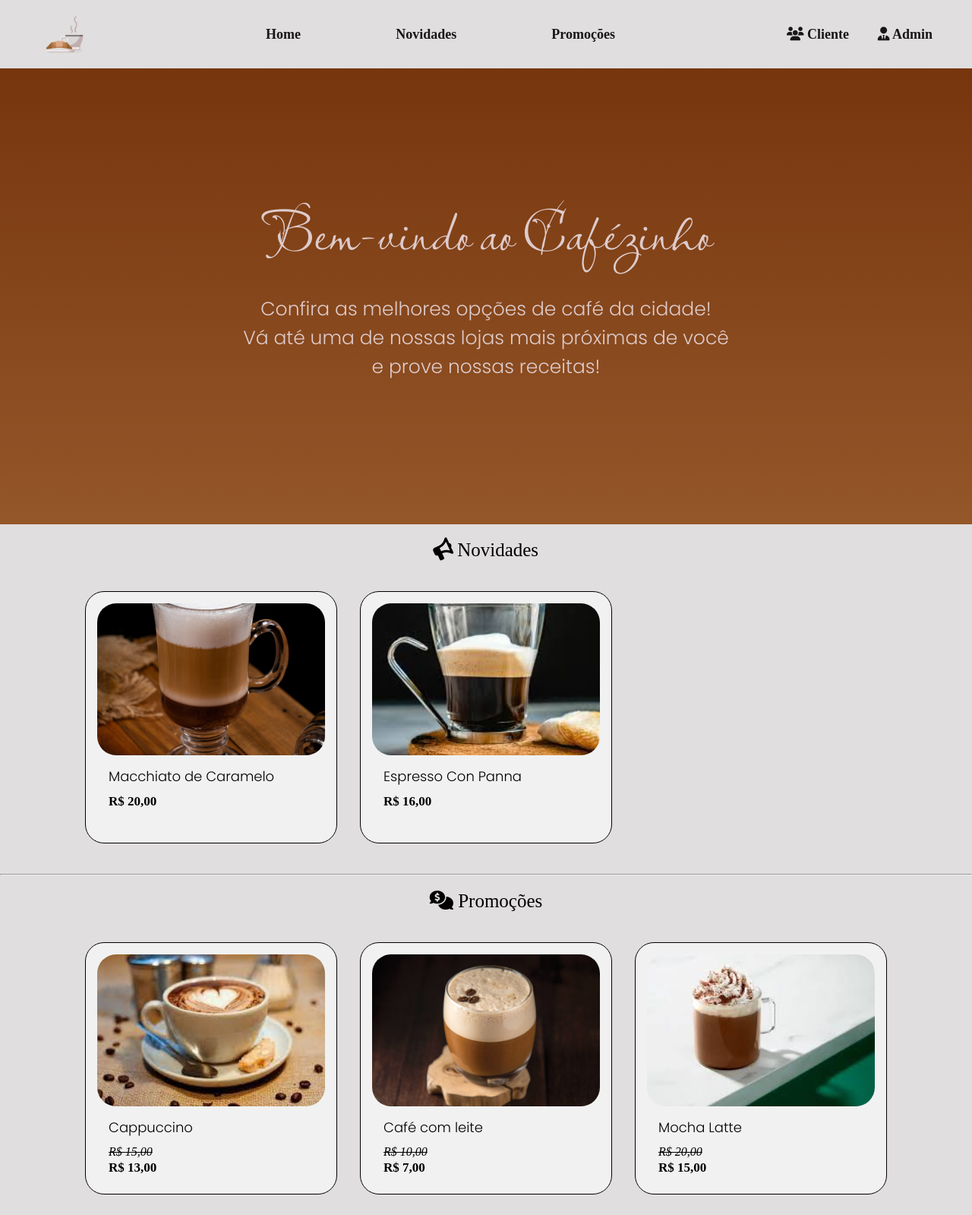
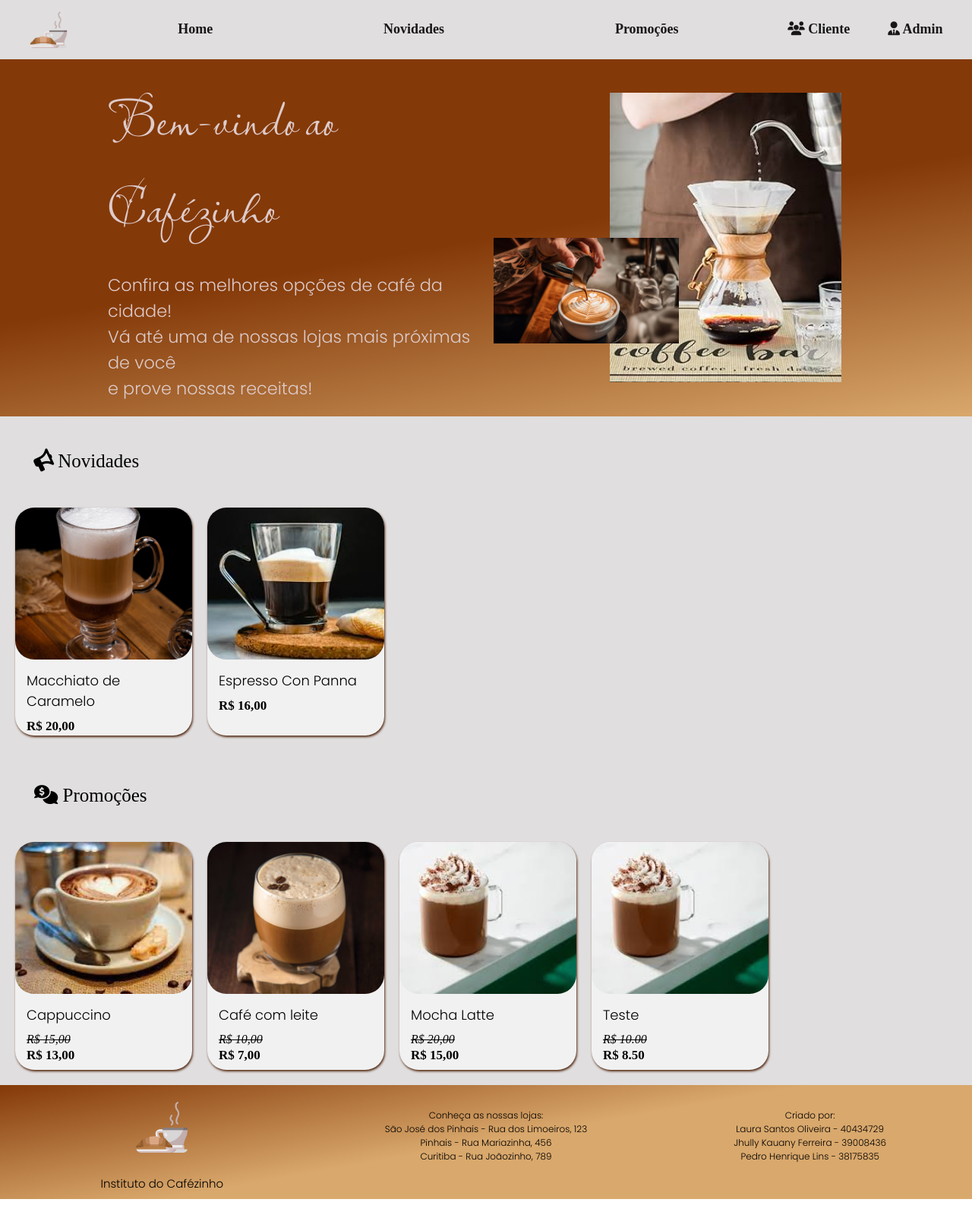
Before and after one commit to laura-stov/Cafeteria_DWB, a plain HTML site: page index.html in a window 1280 px wide. Shown: the top 1599 px of the page at 76% size. After the commit the page ends 1578 px from the top, so only its background shows below. Drawn offline with Linux system fonts and the light colour scheme; a web font is replaced by a local one.

Commit message:
Flexbox e Grid

```diff
--- a/admin/style.css
+++ b/admin/style.css
@@ -12,16 +12,10 @@ body{
 
 /* ALTEREI */
 header{
-    background-color: #f0eeee;
-    width:  100%;
-    height: 70px;
+    background-color: #e6dfdbe1;
     display: flex;
-    position: fixed;
     justify-content: space-between;
     border-bottom: 1px solid #d7d5d573;
-    z-index: 1000;
-    top: 0;
-    padding: 10px;
 }
 
 /* ALTEREI */
@@ -74,7 +68,7 @@ form {
 
 form label {
     display: inline-block;
-    width: calc(20% - 30px);
+    width: calc(20% - 25px);
     text-align: left;
     margin: 10px;
 }
@@ -137,11 +131,11 @@ table th, table td {
     padding: 8px;
     text-align: center;
     width: 30%;
-    background-color: #ffdfb9;
+    background-color: #fdedd9;
 }
 
 table th {
-    background-color: #733009;
+    background-color: #a04410d6;
     color: white;
 }
 
@@ -200,12 +194,12 @@ footer{
 }
 
 #pedidoProduto{
-    background-color: #fcede2;
-    padding-top: 100px;
+    background-color: #fbfbfb;
+    padding-top: 8px ;
 }
 
 #sugestaoMenu{
-    background-color: #fcede2;
+    background-color: #fbfbfb;
     padding-top: 5px;
 }
 
--- a/index.html
+++ b/index.html
@@ -2,19 +2,14 @@
 <html lang="pt-br">
 <head>
     <meta charset="UTF-8">
+    <link rel="stylesheet" href="style.css">
     <meta name="viewport" content="width=device-width, initial-scale=1.0">
-    <link rel="stylesheet" href="style.css">
-    <script src="https://kit.fontawesome.com/63c0865c2d.js" crossorigin="anonymous"></script>
-    <script src="./script.js" defer></script>
     <title>Home</title>
 </head>
 <body>
-    <div class="grid-container">
-        <header class="header">
-            <div id="container-logo">
-                <img class="logo" src="./img/cafe-da-manha.png" alt="LOGO">
-            </div>
+    <header>
         <nav>
+            <img id="logo" src="./img/cafe-da-manha.png" alt="LOGO">
             <ul id="container-opcoes">
                 <li><a href="#home">Home</a></li>
                 <li><a href="#novidades">Novidades</a></li>
@@ -26,67 +21,67 @@
             </ul>
         </nav>
     </header>
-        <main class="main">
-            <div id="home">
-                <div class="titulos">
+    <main>
+        <section id="home">
+            <div class="text-content">
                 <p class="titulo">Bem-vindo ao Cafézinho</p>
                 <p class="texto1">Confira as melhores opções de café da cidade! <br>
                     Vá até uma de nossas lojas mais próximas de você <br>e prove nossas receitas!</p>
             </div>
+            <div class="images">
                 <img class="img1" src="img/inicio4.jpg" alt="IMG">
                 <img class="img2" src="img/inicio5.jpg" alt="IMG2">
             </div>
+        </section>
 
-            <div id="novidades">
+
+        <section id="novidades">
             <p class="titulo-categorias"><i class="fa-solid fa-bullhorn fa-rotate-by" style="--fa-rotate-angle: 335deg;"></i> Novidades</p>
-                <div id="lista-itens">
-                    <div class="item">
-                        <img class="img-item-promocao" src="img/item3.jpg" alt="">
+
+            <ul class="lista-itens">
+                <li>
+                    <img src="img/item3.jpg" alt="">
                     <p class="nome-item">Macchiato de Caramelo</p>
                     <p class="preco-item">R$ 20,00</p>
-                    </div>
+                </li>
 
-                    <div class="item">
-                        <img class="img-item-promocao" src="img/item5.jpeg" alt="">
+                <li>
+                    <img src="img/item5.jpeg" alt="">
                     <p class="nome-item">Espresso Con Panna</p>
                     <p class="preco-item">R$ 16,00</p>
-                    </div>
-                </div>
-            </div>
-            <hr>
+                </li>
+            </ul>
+        </section>
 
-            <div id="promocoes">
+        <section id="promocoes">
             <p class="titulo-categorias"><i class="fa-solid fa-comments-dollar"></i> Promoções</p>
-                <div id="lista-itens">
-                    <div class="item">
-                        <img class="img-item-promocao" src="img/item1.jpeg" alt="">
+            <ul class="lista-itens">
+                <li>
+                    <img src="img/item1.jpeg" alt="">
                     <p class="nome-item">Cappuccino</p>
                     <p class="preco-desc">R$ 15,00</p>
                     <p class="preco-item">R$ 13,00</p>
-                    </div>
-
-                    <div class="item">
-                        <img class="img-item-promocao" src="img/item2.jpg" alt="">
+                </li>
+                <li>
+                    <img src="img/item2.jpg" alt="">
                     <p class="nome-item">Café com leite</p>
                     <p class="preco-desc">R$ 10,00</p>
                     <p class="preco-item">R$ 7,00</p>
-                    </div>
-
-                    <div class="item">
-                        <img class="img-item-promocao" src="img/item4.jpeg" alt="">
+                </li>
+                <li>
+                    <img src="img/item4.jpeg" alt="">
                     <p class="nome-item">Mocha Latte</p>
                     <p class="preco-desc">R$ 20,00</p>
                     <p class="preco-item">R$ 15,00</p>
-                    </div>
-
-                    <div class="item">
-                        <img class="img-item-promocao" src="img/item4.jpeg" alt="">
+                </li>
+                <li>
+                    <img src="img/item4.jpeg" alt="">
                     <p class="nome-item">Teste</p>
                     <p class="preco-desc">R$ 10.00</p>
                     <p class="preco-item">R$ 8.50</p>
-                    </div>
-                </div>
-            </div>
+                </li>
+            </ul>
+        </section>
     </main>
     <dialog id="loginAdmin">
         <form>
@@ -126,26 +121,24 @@
             <button type="submit" id="enviarCad">Enviar</button>
         </form>
     </dialog>
-
-        <footer class="footer">
-            <div class="logo-footer">
-                <img class="logo" src="./img/cafe-da-manha.png" alt="LOGO">
-                <p class="nome-footer">Instituto do Cafézinho</p>
-            </div>
-            <ul class="lista-footer">Conheça as nossas lojas:
+</body>
+<footer>
+    <img src="./img/cafe-da-manha.png" alt="LOGO">
+    <p>Instituto do Cafézinho</p>
+    <ul class="lista-lojas">Conheça as nossas lojas:
         <li>São José dos Pinhais - Rua dos Limoeiros, 123</li>
         <li>Pinhais - Rua Mariazinha, 456</li>
         <li>Curitiba - Rua Joãozinho, 789</li>
     </ul>
 
-            <ul class="lista-footer">Criado por:
+    <ul class="lista-criadores">Criado por:
         <li>Laura Santos Oliveira - 40434729</li>
         <li>Jhully Kauany Ferreira - 39008436</li>
         <li>Pedro Henrique Lins - 38175835</li>
     </ul>
 </footer>
-    </div>
 <script src="./loginAdmin.js"></script>
 <script src="./loginCliente.js"></script>
-</body>
+<script src="./script.js"></script>
+<script src="https://kit.fontawesome.com/63c0865c2d.js" crossorigin="anonymous"></script>
 </html>
--- a/style.css
+++ b/style.css
@@ -16,79 +16,164 @@
 *{
     padding: 0;
     margin: 0;
+    gap: 0;
 }
 
 body{
+    display: grid;
     overflow-x: hidden;
-    display: flex;
-    flex-direction: column;
-    background: linear-gradient(180deg, #733009, #D9A86C);
-    background-repeat: no-repeat;
     margin: 0;
+    grid-template-rows: repeat(3, auto)
+    "header main footer";
 }
 
 header{
     background-color: #e0dede;
-    height: 70px;
-    display: flex;
-    padding: 10px;
-    z-index: 3;
+    display: grid;
+    width: 100%;
+    align-items: center;
 }
 
-.logo{
-    height: 50px;
-    margin: 10px;
-    margin-left: 50px;
+
+nav{
+    display: grid;
+    margin: 1% 3%;
+    grid-template-columns: auto 1fr auto;
+    align-items: center;
+    gap: 10px;
+    box-sizing: border-box;
 }
 
-nav{
-    display: flex;
-    flex-wrap: wrap;
-    width: 100%;
-    height: 70px;
+#logo{
+    height: 50px;
+    margin: 1px;
 }
 
+#container-opcoes, #container-login {
+    display: flex;
+    gap: 50px;
+    list-style: none;
+    padding: 0;
+
+}
+#container-login{
+    justify-content: end;
+}
+#container-opcoes {
+    justify-content: space-around;
+    margin: 0 5%;
+}
 nav a{
-    line-height: 70px;
     font-size: 18px;
     text-decoration: none;
     color: rgb(24, 23, 23);
     font-weight: bold;
 }
-
 a:hover{
     color: #532a13;
     text-shadow: 0px 0.5px #532a13;
 }
 
-#container-opcoes, #container-login{
-    display: flex;
-    list-style: none;
-    justify-content: space-between;
-    height: 70px;
+main{
+    display: grid;
+    grid-template-rows: repeat(3, auto);
+
 }
 
-#container-opcoes{
-    width: 40%;
-    margin-left: 20%;
-    justify-content: space-between;
+#home{
+    display: grid;
+    gap: 20px;
+    padding: 20px;
+    grid-template-columns: 1fr 1fr;
+    align-items: center;
+    background: linear-gradient(170deg, #843908 50%, #D9A86C);
+    background-repeat: no-repeat;
+    width: auto;
 }
 
-#container-login{
-    width: 20%;
-    margin-right: 2%;
-    justify-content: space-around;
+
+.images{
+    display: grid;
+    position: relative;
+    justify-items: center;
 }
 
-#container-login:last-child{
-    margin-left: auto;
+.img1{
+    grid-area: 1 / 1;
+    width: 40%;
+    position: relative;
+    z-index: 1;
+    top: 50%;
+    right: 30%;
+}
+.img2{
+    grid-area: 1 / 1;
+    width: 50%;
+    height: auto;
 }
 
-.img-item-promocao{
+.text-content {
+    display: flex;
+    flex-direction: column;
+    gap: 20px;
+    margin-left: 20%;
+}
+
+.titulo{
+    font-family: 'LavishlyYours';
+    color: #ddcbcb;
+    font-size: 4.5em;
+    margin-bottom: 10px;
+}
+.texto1{
+    font-family: 'Poppins';
+    font-size: 1.4em;
+    color: #ddcbcb;
+}
+
+#novidades, #promocoes{
+    width: auto;
+    background-color: #e0dede;
+    padding: 20px;
+}
+
+#novidades ul, #promocoes ul{
+    display: grid;
+    max-width: 80%;
+    grid-template-columns: repeat(2, 20%);
+    gap: 2%;
+    list-style: none;
+    padding: 0;
+}
+
+#promocoes ul{
+    grid-template-columns: repeat(4, 20%);
+}
+
+.titulo-categorias{
+    height: 75px;
+    font-family: 'Playfair';
+    font-size: 25px;
+    margin-top: 25px;
+    margin-left: 25px;
+    font-weight: 500;
+}
+
+#novidades img, #promocoes img{
+    height: calc(100% - 100px);
+    width: 100%;
+    object-fit: cover;
     border-radius: 25px;
-    height: 200px;
-    width: 300px;
-    object-fit: cover;
+}
+
+#novidades li, #promocoes li{
+    background-color: #f1f1f1;
+    /* border: 1px solid black; */
+    border-radius: 25px;
+    max-width: auto;
+    max-height: 300px;
+    box-sizing: border-box;
+    box-shadow: 1px 2px 3px #532a13;
 }
 
 .nome-item{
@@ -98,40 +183,153 @@ a:hover{
     font-size: 18px;
 }
 
+.preco-item{
+    margin: 2px;
+    margin-left: 15px;
+    font-size: 17px;
+    font-weight: bold;
+}
 .preco-desc{
     margin-left: 15px;
     text-decoration: line-through;
     font-style: italic;
 }
 
-.preco-item{
-    margin: 2px;
-    margin-left: 15px;
-    font-size: 17px;
-    font-weight: bold;
+footer{
+    background: linear-gradient(170deg, #843908, #D9A86C 50%);;
+    display: grid;
+    grid-template-columns: repeat(3, 1fr);
+    grid-template-rows: 1fr;
+    height: 150px;
+    justify-items: center;
+    align-items: center;
+    text-align: center;
 }
 
-.nome-footer{
+footer p{
+    grid-column: 1;
+    justify-self: center;
     font-family: 'Poppins';
     font-size: 15px;
     color: black;
+    margin-bottom: 2%;
 }
-footer{
-    display: flex;
-    height: 150px;
+footer img{
+    width: 70px;
+    margin-bottom: 2%;
+    justify-self: center;
 }
 
-.logo-footer{
-    margin: auto;
-    margin-left: auto;
+footer ul{
+    font-family: 'Poppins';
+    font-size: 12px;
+    list-style: none;
+    grid-row-start: 1;
+    margin-top: 4%;
 }
 
-.lista-footer{
-    font-family: 'Poppins';
-    font-size: 12px;
-    margin: auto;
-    margin-left: 50px;
-    list-style: none;
+.lista-lojas{
+    grid-column: 2;
+}
+.lista-criadores{
+    grid-column: 3;
+}
+
+@media (max-width: 1490px) {
+    .titulos{
+        text-align: center;
+        width: 100%;
+    }
+    #novidades ul, #promocoes ul{
+        grid-template-columns: repeat(auto-fill, minmax(200px, 1fr));
+        gap: 20px;
+        grid-auto-rows: 300px;
+
+    }
+}
+
+@media (max-width: 1115px) {
+    nav{
+        /*border: 1px solid black;*/
+        display: flex;
+        flex-wrap: wrap;
+        justify-content: space-between;
+        align-items: center;
+    }
+}
+
+@media (max-width: 750px) {
+    nav{
+        /*border: 1px solid black;*/
+        display: flex;
+        flex-wrap: wrap;
+        justify-content: space-between;
+        align-items: center;
+        gap: 1%;
+    }
+
+    li i{display: none !important;}
+
+    #container-opcoes, #container-login{
+        gap: 7%;
+    }
+
+    .titulo{
+        font-size: 45px;
+    }
+
+    .texto1{
+        font-size: 20px;
+    }
+
+    #home{
+        display: block;
+    }
+    .images{
+        width: 65%;
+        margin-top: 5%;
+        left: 25%;
+    }
+
+    .text-content{
+        width: 90%;
+        display: flex;
+        justify-content: center;
+        margin: auto;
+        box-sizing: border-box;
+    }
+
+    #novidades ul, #promocoes ul {
+        max-width: 90%;
+    }
+}
+
+@media (max-width: 370px) {
+    #novidades ul, #promocoes ul{
+        grid-template-columns: 1fr;
+    }
+
+    #novidades li, #promocoes li {
+        height: auto; /*Permite que a altura se ajuste ao conteúdo*/
+
+        padding: 10px; /*Reduz o padding para caber melhor*/
+        width: 90%; /*Ajuste de largura para caber melhor na tela*/
+        margin: 0 auto; /*Centraliza o item*/
+    }
+
+    #novidades img, #promocoes img {
+        width: 100%; /*Ajusta a imagem para ocupar toda a largura da caixa*/
+        height: auto; /*Mantém a proporção da imagem*/
+        border-radius: 15px; /*Ajusta o arredondamento para caber no layout menor*/
+    }
+
+    .titulo{
+        font-size: 45px;
+    }
+
+    .texto1{
+        font-size: 15px;
+    }
 }
 
 /*início Modal*/
@@ -191,157 +389,8 @@ dialog p.erro{
     text-align: center;
     border-radius: 10px;
 }
+
+form h2{
+    padding: 8px 0;
+}
 /* Fim Modal*/
-
-h2{
-    text-align: center;
-    padding: 10px;
-}
-
-/* AJUSTES */
-
-/*Novidades e Promoções*/
-
-#lista-itens {
-    display: grid;
-    grid-template-columns: repeat(4, 1fr); /* 4 colunas por padrão */
-    gap: 30px; /* Espaçamento entre os itens */
-    padding: 20px;
-}
-
-#novidades, #promocoes {
-    display: flex;
-    flex-direction: column;
-    align-items: center;
-    width: 100%;
-    background-color: #e0dede;
-    padding: 20px 0;
-}
-
-.item {
-    background-color: #f1f1f1;
-    border-radius: 25px;
-    border: 1px solid black;
-    height: 300px;
-    padding: 15px;
-}
-
-.titulo-categorias{
-    font-family: 'Playfair';
-    font-size: 25px;
-    font-weight: 500;
-    padding-bottom: 20px;
-}
-
-/*Início*/
-
-#home{
-    width: 100%;
-    height: 600px;
-    display: grid;
-    align-items: center;
-    overflow: hidden;
-    position: relative;
-}
-
-.img1{
-    border-radius: 15px;
-    position: absolute;
-    width: 300px;
-    left: 54%;
-    bottom: 23%;
-    z-index: 1;
-}
-
-.img2{
-    border-radius: 15px;
-    position: absolute;
-    width: 300px;
-    left: 72%;
-    z-index: -1;
-}
-
-.titulos{
-    display: flex;
-    flex-direction: column;
-    gap: 20px;
-    align-items: center;
-    width: 900px;
-    height: 300px;
-}
-
-.titulo{
-    font-family: 'LavishlyYours';
-    font-size: 80px;
-    color: #ddcbcb;
-}
-
-.texto1{
-    font-family: 'Poppins';
-    font-size: 25px;
-    color: #ddcbcb;
-}
-
-/*Media*/
-
-@media (max-width: 1490px) {
-    #lista-itens {
-        grid-template-columns: repeat(3, 1fr);
-    }
-
-    .img1, .img2{
-        display: none;
-    }
-
-    .titulos{
-        text-align: center;
-        width: 100%;
-    }
-}
-
-@media (max-width: 1115px) {
-    #lista-itens {
-        grid-template-columns: repeat(2, 1fr);
-    }
-}
-
-@media (max-width: 750px) {
-    #lista-itens {
-        grid-template-columns: 1fr;
-    }
-
-    .titulo{
-        font-size: 45px;
-    }
-
-    .texto1{
-        font-size: 20px;
-    }
-}
-
-@media (max-width: 370px) {
-    #lista-itens {
-        grid-template-columns: 1fr;
-    }
-
-    .item {
-        height: auto; /*Permite que a altura se ajuste ao conteúdo*/
-        padding: 10px; /*Reduz o padding para caber melhor*/
-        width: 90%; /*Ajuste de largura para caber melhor na tela*/
-        margin: 0 auto; /*Centraliza o item*/
-    }
-
-    .item img {
-        width: 100%; /*Ajusta a imagem para ocupar toda a largura da caixa*/
-        height: auto; /*Mantém a proporção da imagem*/
-        border-radius: 15px; /*Ajusta o arredondamento para caber no layout menor*/
-    }
-
-    .titulo{
-        font-size: 45px;
-    }
-
-    .texto1{
-        font-size: 15px;
-    }
-}
```
Lines whose indentation alone changed are shown as unchanged.
